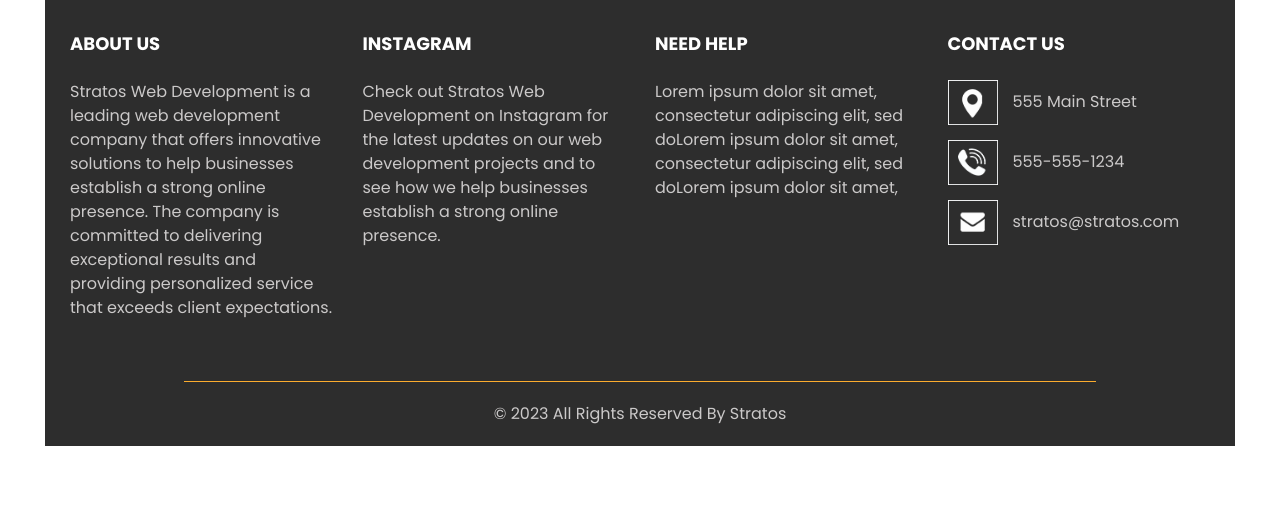
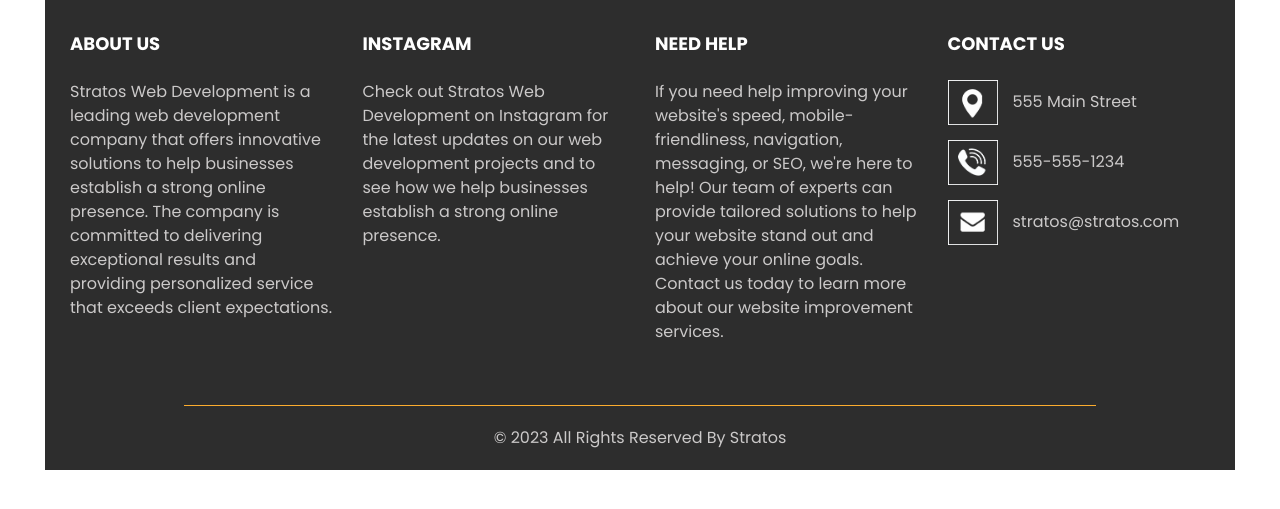
Before and after one commit to wilsb8/nitrogen-15, a website: page views/index.html in a window 1280 px wide. Shown: the part 6853-7362 px from the top of the page. Drawn offline with nearby package versions, Linux system fonts and the light colour scheme; files that its build step writes are made by us from their sources; files whose address does not match are found by name.

Commit message:
changes to index.html

```diff
--- a/views/index.html
+++ b/views/index.html
@@ -626,7 +626,7 @@
               NEED HELP
             </h6>
             <p>
-              Lorem ipsum dolor sit amet, consectetur adipiscing elit, sed doLorem ipsum dolor sit amet, consectetur adipiscing elit, sed doLorem ipsum dolor sit amet,
+              If you need help improving your website's speed, mobile-friendliness, navigation, messaging, or SEO, we're here to help! Our team of experts can provide tailored solutions to help your website stand out and achieve your online goals. Contact us today to learn more about our website improvement services.
             </p>
           </div>
           <div class="col-md-6 col-lg-3">
```
